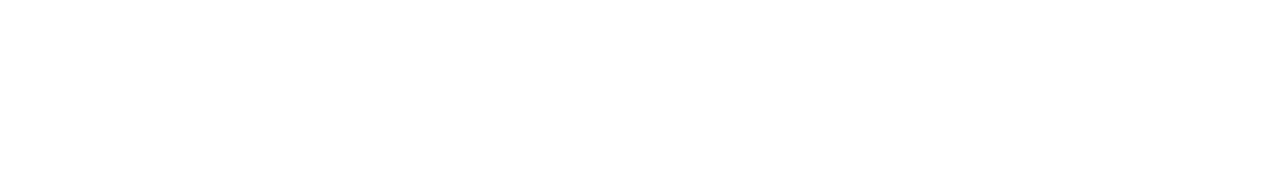
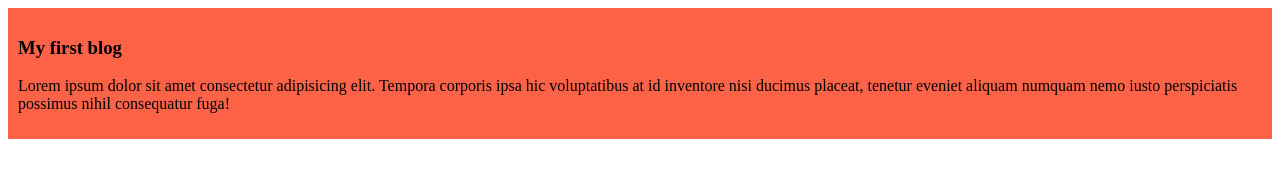
Before and after one commit to Sabiha1010/simple-website, a plain HTML site: page index.html in a window 1280 px wide. Drawn offline with Linux system fonts and the light colour scheme.

Commit message:
added the first blog

```diff
--- a/index.html
+++ b/index.html
@@ -4,8 +4,13 @@
     <meta charset="UTF-8">
     <meta name="viewport" content="width=device-width, initial-scale=1.0">
     <title>Simple Website</title>
+    <link rel="stylesheet" href="styles/blog.css"
 </head>
 <body>
+    <div>
+        <h3>My first blog</h3>
+        <p>Lorem ipsum dolor sit amet consectetur adipisicing elit. Tempora corporis ipsa hic voluptatibus at id inventore nisi ducimus placeat, tenetur eveniet aliquam numquam nemo iusto perspiciatis possimus nihil consequatur fuga!</p>
+    </div>
 
 </body>
 </html>
--- /dev/null
+++ b/styles/blog.css
@@ -0,0 +1,4 @@
+div{
+    background-color: tomato;
+    padding: 10px;
+}
```
